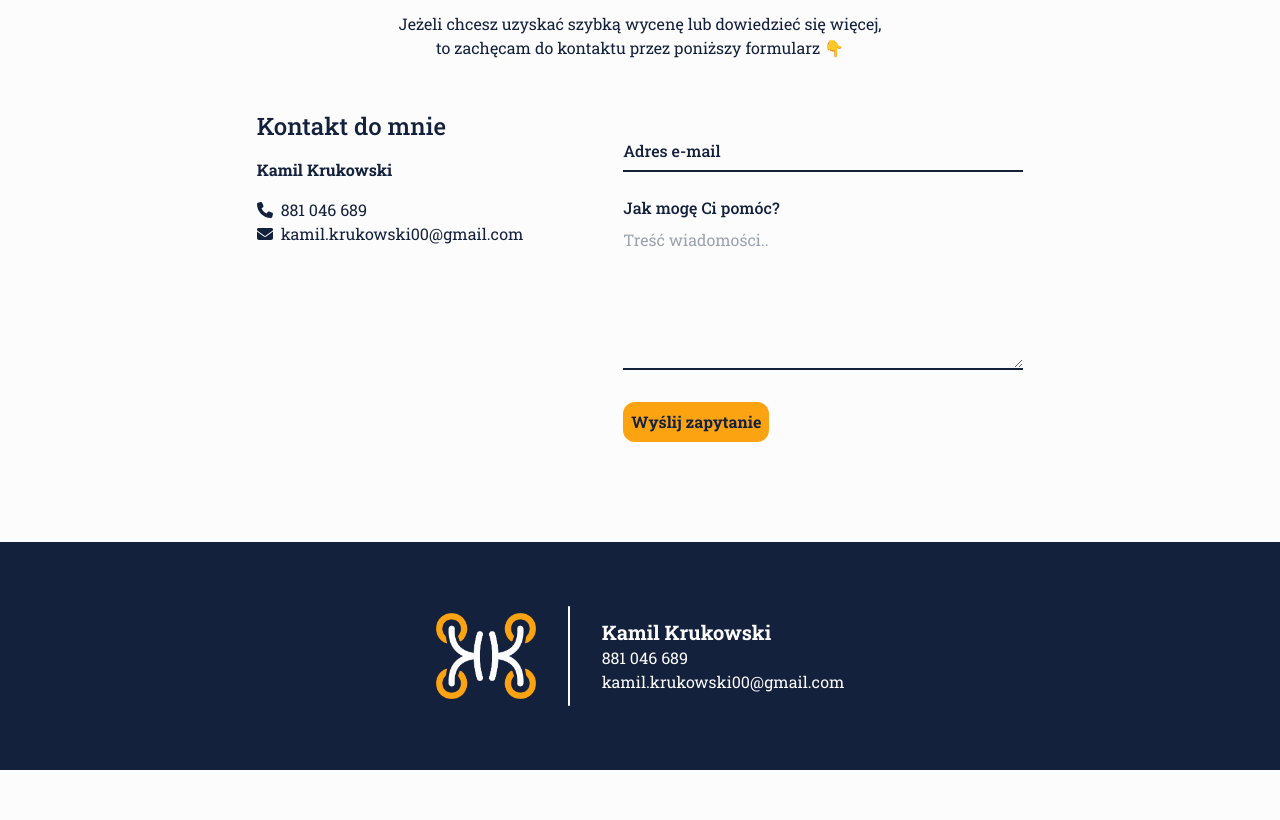
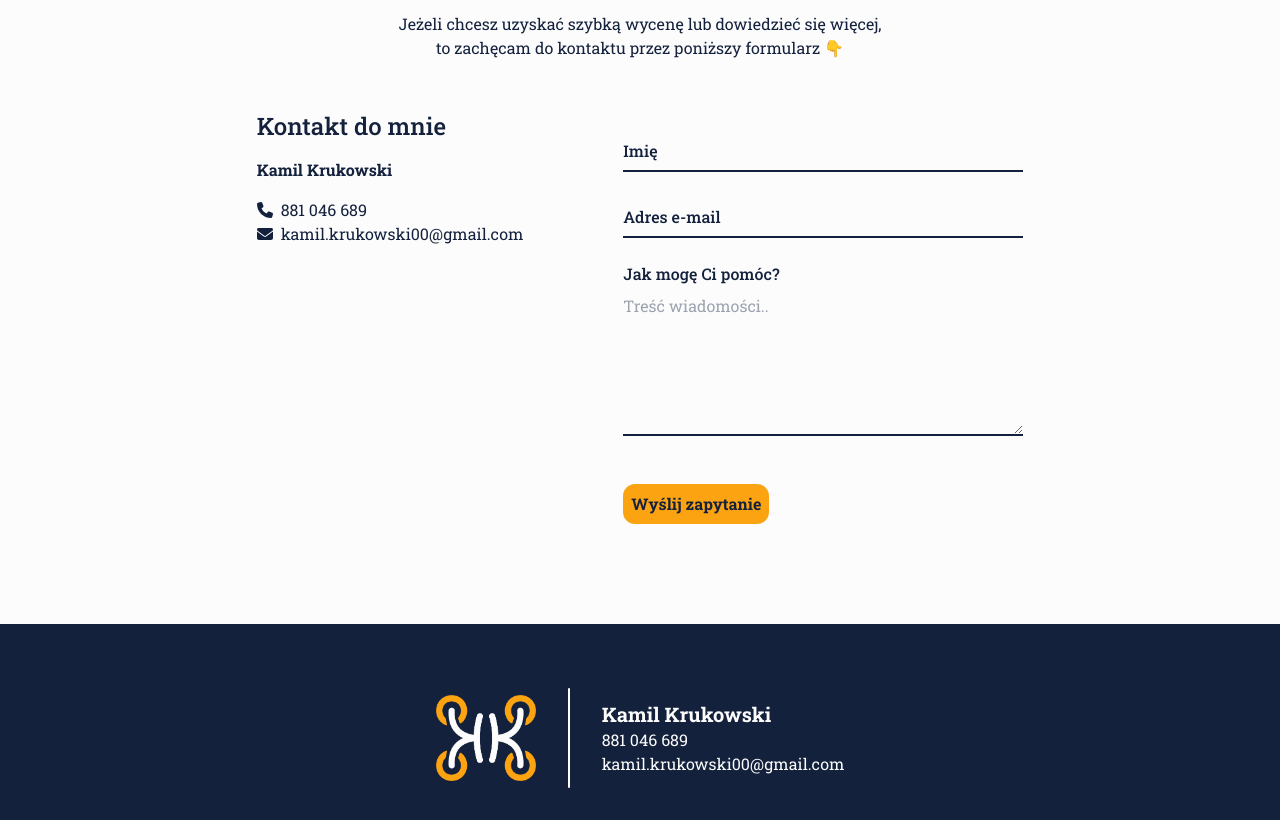
Before and after one commit to kkrukowski/kkrukowski-portfolio, a Next.js app: page /kontakt in a window 1280 px wide. Shown: the part 780-1600 px from the top of the page. Before the commit the page ends 1550 px from the top, so only its background shows below. Built offline with nearby package versions, Linux system fonts and the light colour scheme.

Commit message:
feat: send message by contact form

```diff
--- /dev/null
+++ b/app/api/email/route.ts
@@ -0,0 +1,52 @@
+import { type NextRequest, NextResponse } from 'next/server';
+import nodemailer from 'nodemailer';
+import Mail from 'nodemailer/lib/mailer';
+
+export async function POST(request: NextRequest) {
+    const { email, name, details } = await request.json();
+
+    const transport = nodemailer.createTransport({
+        service: 'gmail',
+        /*
+          setting service as 'gmail' is same as providing these setings:
+
+          host: "smtp.gmail.com",
+          port: 465,
+          secure: true
+
+          If you want to use a different email provider other than gmail, you need to provide these manually.
+          Or you can go use these well known services and their settings at
+          https://github.com/nodemailer/nodemailer/blob/master/lib/well-known/services.json
+      */
+        auth: {
+            user: process.env.MY_EMAIL,
+            pass: process.env.MY_PASSWORD,
+        },
+    });
+
+    const mailOptions: Mail.Options = {
+        from: process.env.MY_EMAIL,
+        to: process.env.MY_EMAIL,
+        cc: email,
+        subject: `Zapytanie ofertowe od ${name} (${email})`,
+        text: details,
+    };
+
+    const sendMailPromise = () =>
+        new Promise<string>((resolve, reject) => {
+            transport.sendMail(mailOptions, function (err) {
+                if (!err) {
+                    resolve('Email sent');
+                } else {
+                    reject(err.message);
+                }
+            });
+        });
+
+    try {
+        await sendMailPromise();
+        return NextResponse.json({ message: 'Email sent' }, { status: 200 });
+    } catch (err) {
+        return NextResponse.json({ error: err }, { status: 500 });
+    }
+}
--- a/app/components/Form/ContactForm.tsx
+++ b/app/components/Form/ContactForm.tsx
@@ -1,11 +1,47 @@
 import SendButton from "@/components/Form/SendButton";
+import {FC, useState} from "react";
+import {useForm} from "react-hook-form";
+import {sendEmail} from "../../../utils/send-email";
+import Subheading from "@/components/Subheading";
 
+export type FormData = {
+    name:string,
+    email: string;
+    details: string;
+}
 
-export default function ContactForm() {
+const ContactForm: FC = () => {
+    const { register, handleSubmit, reset } = useForm<FormData>();
+    const [ isSended, setIsSended ] = useState<boolean>(false);
+    const [ error, setError ] = useState<string | null>(null);
+
+    async function onSubmit(data: FormData) {
+        const res = await sendEmail(data);
+        if (res.status === 500) {
+            console.error(res.error);
+            setError("Wystąpił błąd podczas wysyłania zapytania. Spróbuj ponownie później.");
+            return;
+        }
+        setIsSended(true);
+        reset();
+    }
+
     return (
-        <form action="/contact" method="post" className={`flex flex-col items-center desktop:items-start w-full mt-5`}>
+        <div>
+            {isSended ?
+                <Subheading text={`Zapytanie zostało wysłane! 🫡`}/> :
+                <form onSubmit={handleSubmit(onSubmit)}
+                      className={`flex flex-col items-center desktop:items-start w-full mt-5`}>
                     <div className={`relative flex flex-col mb-6 w-full`}>
-                <input type="email" id="email" placeholder=" " name="email" required={true}
+                        <input type="name" id="name" placeholder=" " name="name"
+                               required={true} {...register('name', {required: true})}
+                               className={`w-full desktop:w-[400px] py-2 bg-light  border-b-2 border-dark focus:outline-none focus:border-primary transition-colors`}/>
+                        <label htmlFor="name"
+                               className={`absolute flex items-center text-dark font-medium h-full pointer-events-none transition-all`}>Imię</label>
+                    </div>
+                    <div className={`relative flex flex-col mb-6 w-full`}>
+                        <input type="email" id="email" placeholder=" " name="email"
+                               required={true} {...register('email', {required: true})}
                                className={`w-full desktop:w-[400px] py-2 bg-light  border-b-2 border-dark focus:outline-none focus:border-primary transition-colors`}/>
                         <label htmlFor="email"
                                className={`absolute flex items-center text-dark font-medium h-full pointer-events-none transition-all`}>Adres
@@ -15,10 +51,18 @@ export default function ContactForm() {
                         <label htmlFor="details"
                                className={` flex items-center text-dark font-medium h-full pointer-events-none transition-all`}>Jak
                             mogę Ci pomóc?</label>
-                <textarea id="details" placeholder="Treść wiadomości.." name="details" maxLength={1000} required={true}
+                        <textarea id="details" placeholder="Treść wiadomości.." name="details" maxLength={1000}
+                                  required={true} {...register('details', {required: true})}
                                   className={`w-full desktop:w-[400px] h-[150px] text-wrap py-2 bg-light border-b-2 border-dark focus:outline-none focus:border-primary transition-colors`}/>
                     </div>
+                    {/* Error message */}
+                    <p className={`text-red font-medium pb-4 w-[350px]`}>{error}</p>
                     <SendButton/>
                 </form>
+            }
+        </div>
+
     )
 }
+
+export default ContactForm;
--- a/package.json
+++ b/package.json
@@ -12,7 +12,10 @@
     "@fortawesome/free-brands-svg-icons": "^6.6.0",
     "@fortawesome/free-solid-svg-icons": "^6.6.0",
     "@fortawesome/react-fontawesome": "^0.2.2",
+    "@types/nodemailer": "^6.4.15",
+    "axios": "^1.7.3",
     "next": "14.2.5",
+    "nodemailer": "^6.9.14",
     "react": "^18",
     "react-dom": "^18",
     "react-hook-form": "^7.52.1",
--- a/tailwind.config.js
+++ b/tailwind.config.js
@@ -12,6 +12,7 @@ module.exports = {
       "primary-light": "#fdc05d",
       dark: "#14213D",
       light: "#FCFCFC",
+      red: "#c25451",
     },
     fontFamily: {
       sans: ['Roboto Slab', 'sans-serif'],
--- /dev/null
+++ b/utils/send-email.ts
@@ -0,0 +1,14 @@
+import { FormData } from '@/components/Form/ContactForm';
+import axios from "axios";
+
+export async function sendEmail(data: FormData) {
+    const apiEndpoint = '/api/email';
+
+    try {
+        const res = await axios.post(apiEndpoint, data);
+        return res.data
+    } catch (err) {
+        console.error(err);
+        throw err
+    }
+}
```
Also changed, not shown: 1 other file (tests, documents, lock files or other folders). Lines whose indentation alone changed are shown as unchanged.
